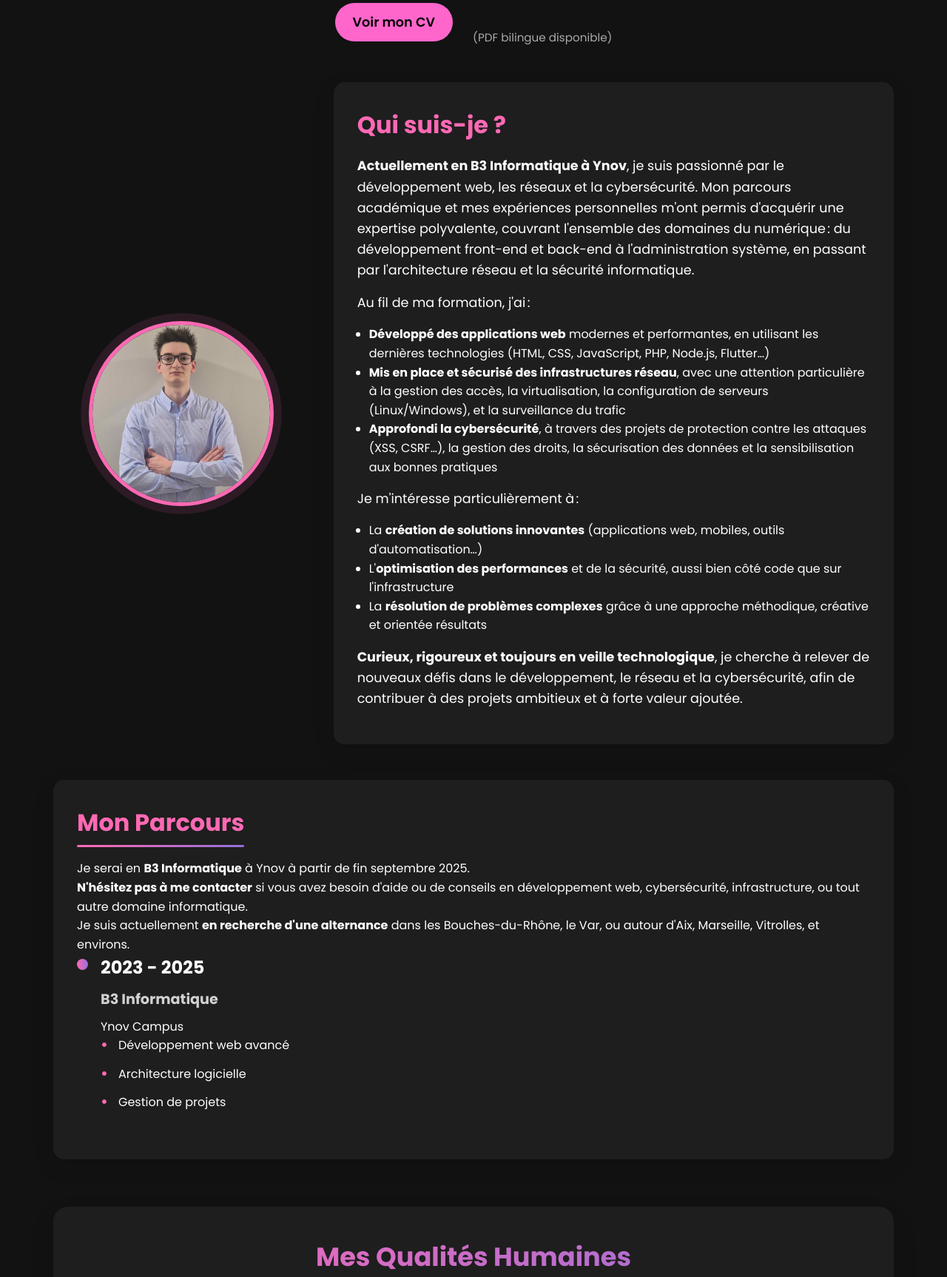
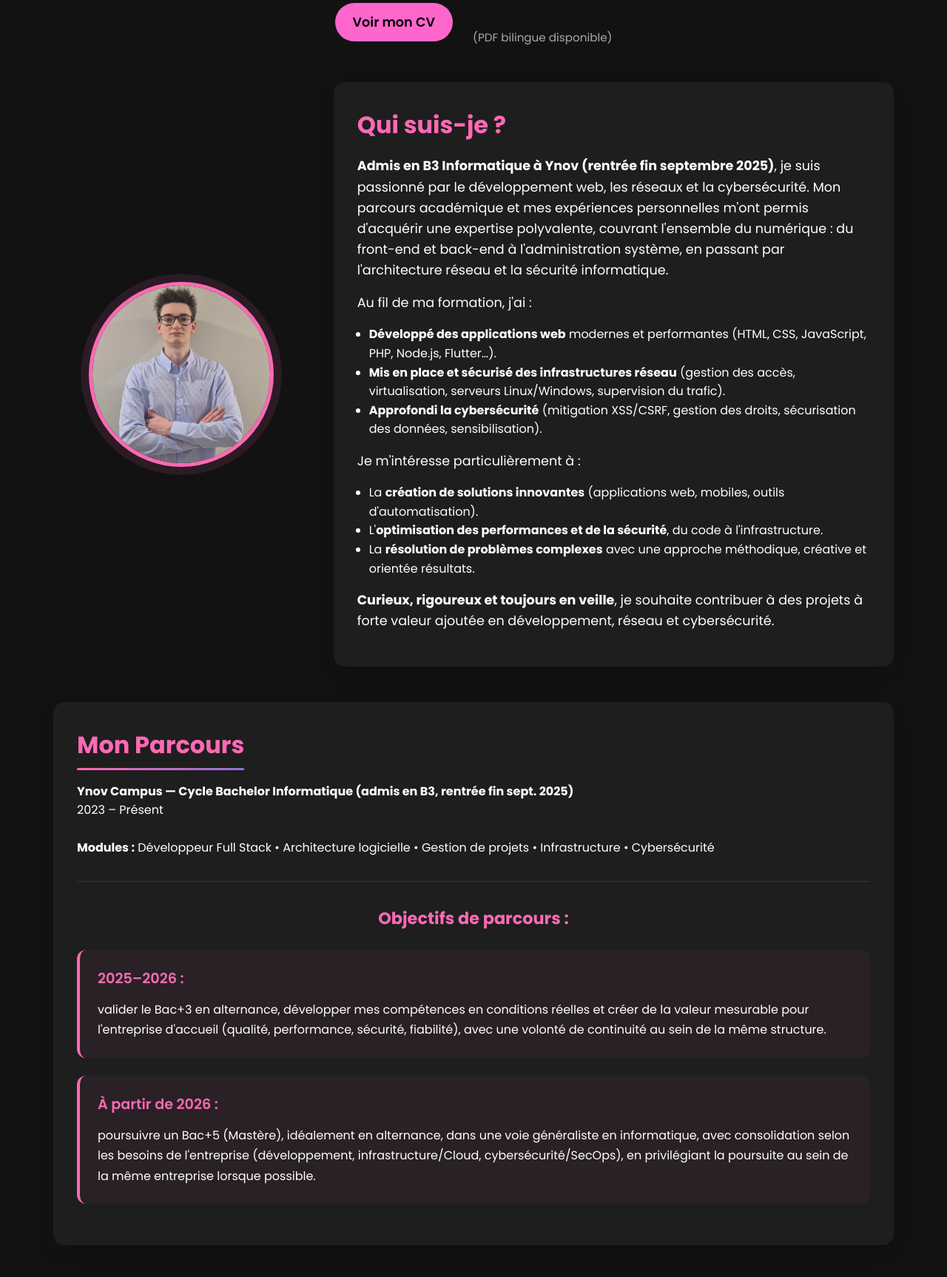
Before and after one commit to MentalOfCrow/dev-portfolio, a PHP site: page /about in a window 1280 px wide. Shown: the part 256-1982 px from the top of the page at 74% size. Run offline with PHP 8.4, Linux system fonts and the light colour scheme.

Commit message:
Update about.php

```diff
--- a/views/pages/about.php
+++ b/views/pages/about.php
@@ -18,8 +18,8 @@ $cvDownloadLabel = $cvLang === 'en' ? 'Download CV (PDF)' : 'Télécharger le CV
         <h1 data-translate="about_title">À Propos de Moi</h1>
         <p class="subtitle" data-translate="about_subtitle">Développeur Web Passionné</p>
         <div style="margin-top:2rem; text-align:center;">
-            <a href="/cv" class="btn btn-primary" style="font-size:1.1em;">Voir mon CV</a>
-            <span style="margin-left:1.5em; font-size:0.95em; color:#aaa;">(PDF bilingue disponible)</span>
+            <a href="/cv" class="btn btn-primary" style="font-size:1.1em;" data-translate="about_cv_button">Voir mon CV</a>
+            <span style="margin-left:1.5em; font-size:0.95em; color:#aaa;" data-translate="about_cv_note">(PDF bilingue disponible)</span>
         </div>
     </section>
 
@@ -30,22 +30,22 @@ $cvDownloadLabel = $cvLang === 'en' ? 'Download CV (PDF)' : 'Télécharger le CV
         </div>
         <div class="about-bio">
             <h2 data-translate="about_who_title">Qui suis-je ?</h2>
-            <p><strong>Actuellement en B3 Informatique à Ynov</strong>, je suis passionné par le développement web, les réseaux et la cybersécurité. Mon parcours académique et mes expériences personnelles m'ont permis d'acquérir une expertise polyvalente, couvrant l'ensemble des domaines du numérique : du développement front-end et back-end à l'administration système, en passant par l'architecture réseau et la sécurité informatique.</p>
-            <p>Au fil de ma formation, j'ai :
+            <p data-translate="about_who_text1"><strong>Admis en B3 Informatique à Ynov (rentrée fin septembre 2025)</strong>, je suis passionné par le développement web, les réseaux et la cybersécurité. Mon parcours académique et mes expériences personnelles m'ont permis d'acquérir une expertise polyvalente, couvrant l'ensemble du numérique : du front-end et back-end à l'administration système, en passant par l'architecture réseau et la sécurité informatique.</p>
+            <p data-translate="about_who_text2">Au fil de ma formation, j'ai :
                 <ul style="margin-left:1em;">
-                    <li><strong>Développé des applications web</strong> modernes et performantes, en utilisant les dernières technologies (HTML, CSS, JavaScript, PHP, Node.js, Flutter…)</li>
-                    <li><strong>Mis en place et sécurisé des infrastructures réseau</strong>, avec une attention particulière à la gestion des accès, la virtualisation, la configuration de serveurs (Linux/Windows), et la surveillance du trafic</li>
-                    <li><strong>Approfondi la cybersécurité</strong>, à travers des projets de protection contre les attaques (XSS, CSRF…), la gestion des droits, la sécurisation des données et la sensibilisation aux bonnes pratiques</li>
+                    <li data-translate="about_who_list1"><strong>Développé des applications web</strong> modernes et performantes (HTML, CSS, JavaScript, PHP, Node.js, Flutter…).</li>
+                    <li data-translate="about_who_list2"><strong>Mis en place et sécurisé des infrastructures réseau</strong> (gestion des accès, virtualisation, serveurs Linux/Windows, supervision du trafic).</li>
+                    <li data-translate="about_who_list3"><strong>Approfondi la cybersécurité</strong> (mitigation XSS/CSRF, gestion des droits, sécurisation des données, sensibilisation).</li>
                 </ul>
             </p>
-            <p>Je m'intéresse particulièrement à :
+            <p data-translate="about_who_text3">Je m'intéresse particulièrement à :
                 <ul style="margin-left:1em;">
-                    <li>La <strong>création de solutions innovantes</strong> (applications web, mobiles, outils d'automatisation…)</li>
-                    <li>L'<strong>optimisation des performances</strong> et de la sécurité, aussi bien côté code que sur l'infrastructure</li>
-                    <li>La <strong>résolution de problèmes complexes</strong> grâce à une approche méthodique, créative et orientée résultats</li>
+                    <li data-translate="about_who_interest1">La <strong>création de solutions innovantes</strong> (applications web, mobiles, outils d'automatisation).</li>
+                    <li data-translate="about_who_interest2">L'<strong>optimisation des performances et de la sécurité</strong>, du code à l'infrastructure.</li>
+                    <li data-translate="about_who_interest3">La <strong>résolution de problèmes complexes</strong> avec une approche méthodique, créative et orientée résultats.</li>
                 </ul>
             </p>
-            <p><strong>Curieux, rigoureux et toujours en veille technologique</strong>, je cherche à relever de nouveaux défis dans le développement, le réseau et la cybersécurité, afin de contribuer à des projets ambitieux et à forte valeur ajoutée.</p>
+            <p data-translate="about_who_text4"><strong>Curieux, rigoureux et toujours en veille</strong>, je souhaite contribuer à des projets à forte valeur ajoutée en développement, réseau et cybersécurité.</p>
         </div>
     </section>
 
@@ -53,22 +53,37 @@ $cvDownloadLabel = $cvLang === 'en' ? 'Download CV (PDF)' : 'Télécharger le CV
     <section class="about-parcours">
         <div class="parcours-container">
             <h2 data-translate="about_path_title">Mon Parcours</h2>
-            <p class="parcours-intro">
-                Je serai en <strong>B3 Informatique</strong> à Ynov à partir de fin septembre 2025.<br>
-                <strong>N'hésitez pas à me contacter</strong> si vous avez besoin d'aide ou de conseils en développement web, cybersécurité, infrastructure, ou tout autre domaine informatique.<br>
-                Je suis actuellement <strong>en recherche d'une alternance</strong> dans les Bouches-du-Rhône, le Var, ou autour d'Aix, Marseille, Vitrolles, et environs.
+            <p class="parcours-intro" data-translate="about_path_intro">
+                <strong>Ynov Campus — Cycle Bachelor Informatique (admis en B3, rentrée fin sept. 2025)</strong><br>
+                2023 – Présent<br><br>
+                <strong>Modules :</strong> Développeur Full Stack • Architecture logicielle • Gestion de projets • Infrastructure • Cybersécurité
             </p>
-            <div class="parcours-item">
-                <h3 data-translate="about_timeline_date">2023 - Présent</h3>
-                <h4 data-translate="about_timeline_title">B3 Informatique</h4>
-                <p data-translate="about_timeline_school">Ynov Campus</p>
-                <ul class="competence-list">
-                    <li class="competence-item" data-translate="about_timeline_item1">Développement web avancé</li>
-                    <li class="competence-item" data-translate="about_timeline_item2">Architecture logicielle</li>
-                    <li class="competence-item" data-translate="about_timeline_item3">Gestion de projets</li>
-                </ul>
+            <div class="parcours-objectives">
+                <h3 data-translate="about_path_objectives_title">Objectifs de parcours :</h3>
+                <div class="objective-item">
+                    <h4 data-translate="about_path_obj1_title">2025–2026 :</h4>
+                    <p data-translate="about_path_obj1_desc">valider le Bac+3 en alternance, développer mes compétences en conditions réelles et créer de la valeur mesurable pour l'entreprise d'accueil (qualité, performance, sécurité, fiabilité), avec une volonté de continuité au sein de la même structure.</p>
+                </div>
+                <div class="objective-item">
+                    <h4 data-translate="about_path_obj2_title">À partir de 2026 :</h4>
+                    <p data-translate="about_path_obj2_desc">poursuivre un Bac+5 (Mastère), idéalement en alternance, dans une voie généraliste en informatique, avec consolidation selon les besoins de l'entreprise (développement, infrastructure/Cloud, cybersécurité/SecOps), en privilégiant la poursuite au sein de la même entreprise lorsque possible.</p>
+                </div>
             </div>
-            <!-- Vous pouvez ajouter d'autres éléments de parcours ici -->
+        </div>
+    </section>
+
+    <!-- Section Contact & Disponibilité -->
+    <section class="about-contact-availability">
+        <div class="contact-container">
+            <h2 data-translate="about_contact_title">Contact & Disponibilité</h2>
+            <div class="contact-content">
+                <p data-translate="about_contact_intro">Ouvert aux échanges et à l'étude de vos besoins (développement web, cybersécurité, infrastructure).</p>
+                <p data-translate="about_contact_availability">Recherche une alternance à partir de fin septembre 2025, dans les Bouches-du-Rhône ou le Var (toute ville de ces départements).</p>
+                <div class="contact-highlight">
+                    <i class="fas fa-envelope"></i>
+                    <a href="mailto:hugo.bisserier.pro@gmail.com" style="color:#ff4ecb;text-decoration:underline;font-weight:bold;" data-translate="about_contact_email">hugo.bisserier.pro@gmail.com</a>
+                </div>
+            </div>
         </div>
     </section>
 
@@ -142,11 +157,11 @@ $cvDownloadLabel = $cvLang === 'en' ? 'Download CV (PDF)' : 'Télécharger le CV
                         <div class="interest-icon">
                             <i class="fas fa-code"></i>
                         </div>
-                        <h3>Programmation, Technologies Web & Architecture</h3>
+                        <h3 data-translate="about_programming_title">Programmation, Technologies Web & Architecture</h3>
                         <div class="interest-content">
-                            <p><strong>Exploration de nouveaux langages et frameworks</strong></p>
-                            <p><strong>Veille technologique et expérimentation</strong></p>
-                            <p><strong>Conception de systèmes évolutifs</strong></p>
+                            <p data-translate="about_programming_desc1"><strong>Exploration de nouveaux langages et frameworks</strong></p>
+                            <p data-translate="about_programming_desc2"><strong>Veille technologique et expérimentation</strong></p>
+                            <p data-translate="about_programming_desc3"><strong>Conception de systèmes évolutifs</strong></p>
                         </div>
                     </div>
 
@@ -169,13 +184,13 @@ $cvDownloadLabel = $cvLang === 'en' ? 'Download CV (PDF)' : 'Télécharger le CV
                         <div class="interest-icon">
                             <i class="fas fa-mobile-alt"></i>
                         </div>
-                        <h3>Développement Mobile</h3>
+                        <h3 data-translate="about_mobile_dev_title">Développement Mobile</h3>
                         <div class="interest-content">
-                            <p>
+                            <p data-translate="about_mobile_dev_desc">
                                 Je souhaite développer et publier à l'avenir des applications mobiles sur le Play Store, en utilisant Flutter ou React Native, pour explorer de nouvelles idées et technologies.<br><br>
                                 <strong>Vous avez un projet ou souhaitez collaborer ?</strong><br>
                                 Contactez-moi à l'adresse suivante :<br>
-                                <a href="mailto:hugo.bisserier.dev@gmail.com" style="color:#ff4ecb;text-decoration:underline;font-weight:bold;word-break:break-all;overflow-wrap:anywhere;">hugo.bisserier.dev@gmail.com</a><br>
+                                <a href="mailto:hugo.bisserier.pro@gmail.com" style="color:#ff4ecb;text-decoration:underline;font-weight:bold;word-break:break-all;overflow-wrap:anywhere;">hugo.bisserier.pro@gmail.com</a><br>
                                 pour échanger et travailler ensemble sur des applications innovantes.
                             </p>
                         </div>
```
